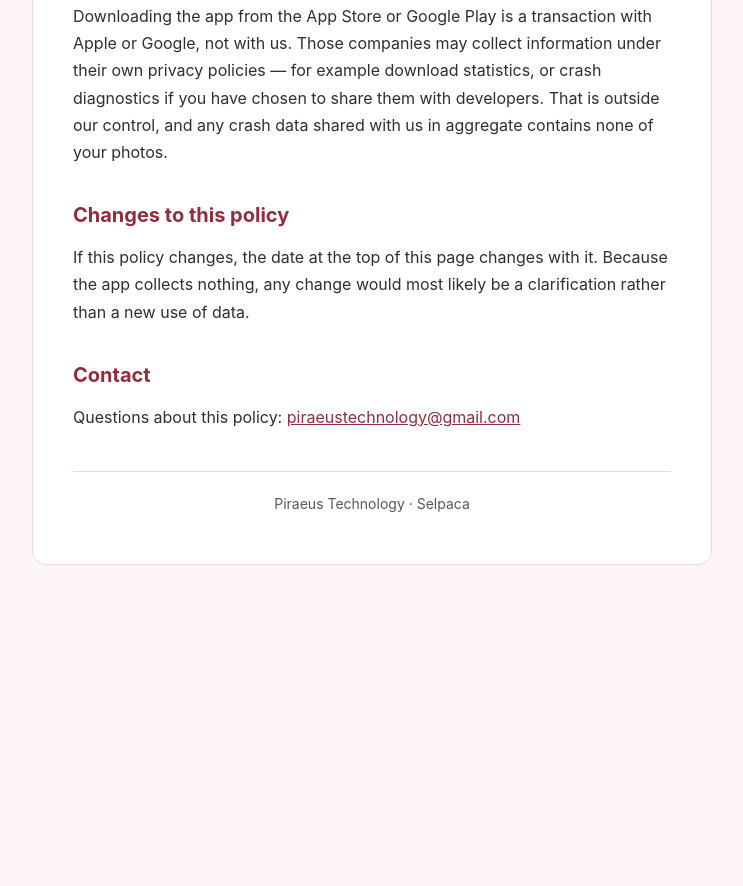
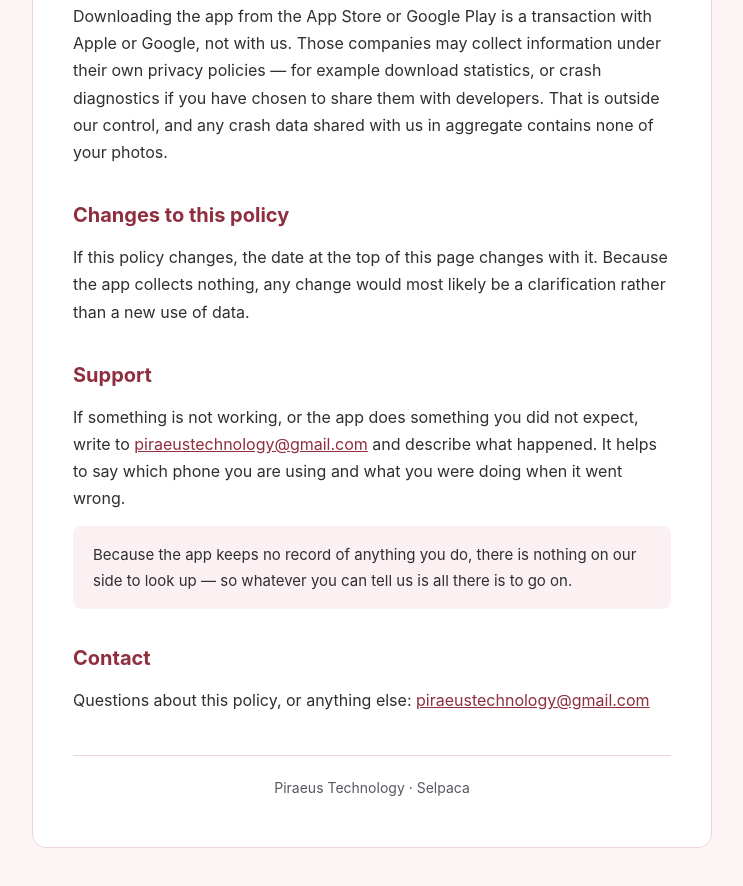
Before and after one commit to Piraeus-Technology/selpaca-privacy, a plain HTML site: page index.html in a window 1280 px wide. Shown: the part 2383-3269 px from the top of the page, without its empty margins (268-1011 px from the left). Before the commit the page ends 2988 px from the top, so only its background shows below. Drawn offline with Linux system fonts and the light colour scheme.

Commit message:
Add a support section so this page can serve as the support URL

```diff
--- a/index.html
+++ b/index.html
@@ -3,7 +3,7 @@
 <head>
   <meta charset="UTF-8">
   <meta name="viewport" content="width=device-width, initial-scale=1.0">
-  <title>Selpaca — Privacy Policy</title>
+  <title>Selpaca — Privacy &amp; Support</title>
   <style>
     * { margin: 0; padding: 0; box-sizing: border-box; }
     body {
@@ -163,9 +163,21 @@
       of data.
     </p>
 
+    <h2>Support</h2>
+    <p>
+      If something is not working, or the app does something you did not expect, write to
+      <a href="mailto:piraeustechnology@gmail.com">piraeustechnology@gmail.com</a> and describe
+      what happened. It helps to say which phone you are using and what you were doing when it
+      went wrong.
+    </p>
+    <div class="note">
+      Because the app keeps no record of anything you do, there is nothing on our side to look
+      up &mdash; so whatever you can tell us is all there is to go on.
+    </div>
+
     <h2>Contact</h2>
     <p>
-      Questions about this policy:
+      Questions about this policy, or anything else:
       <a href="mailto:piraeustechnology@gmail.com">piraeustechnology@gmail.com</a>
     </p>
 
```
